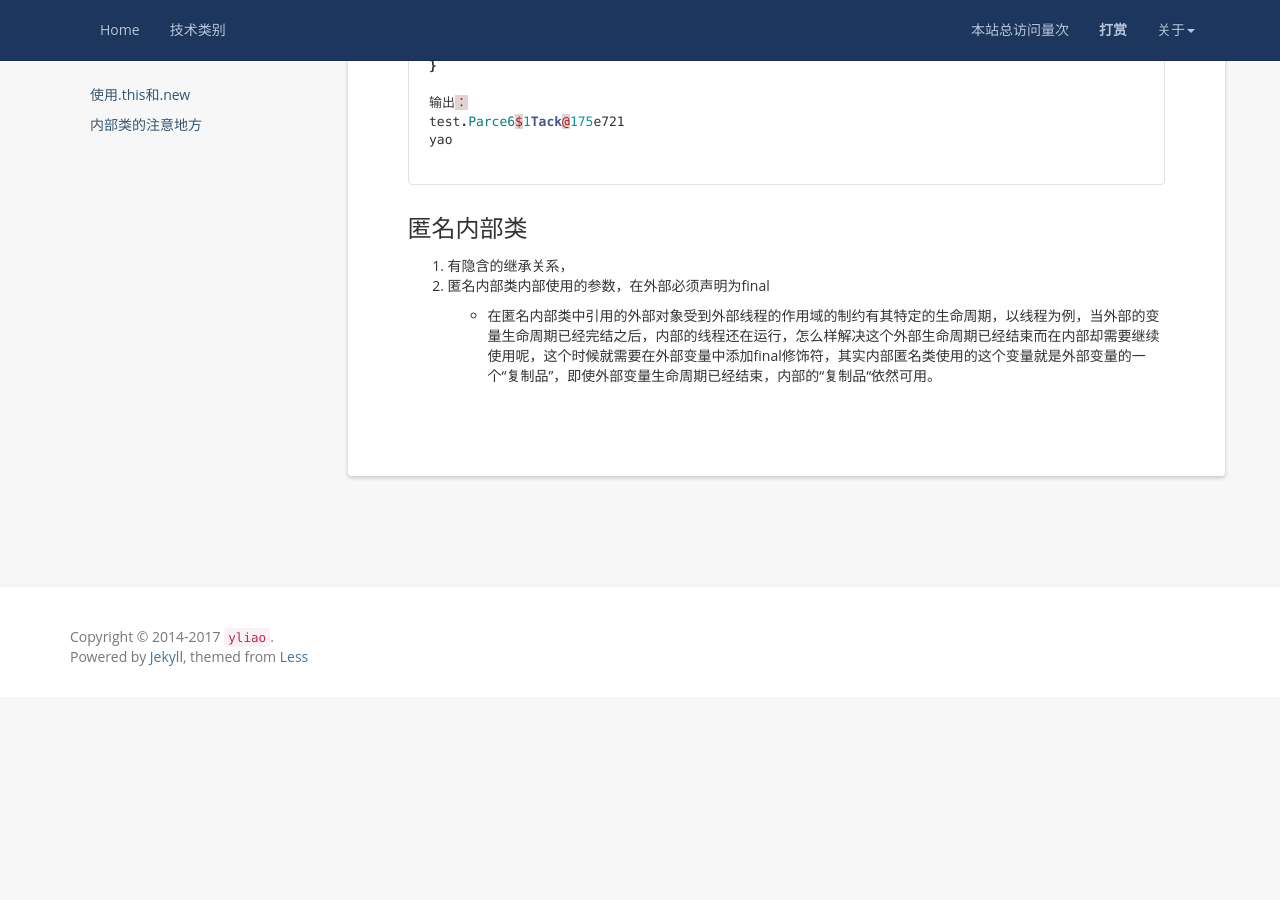
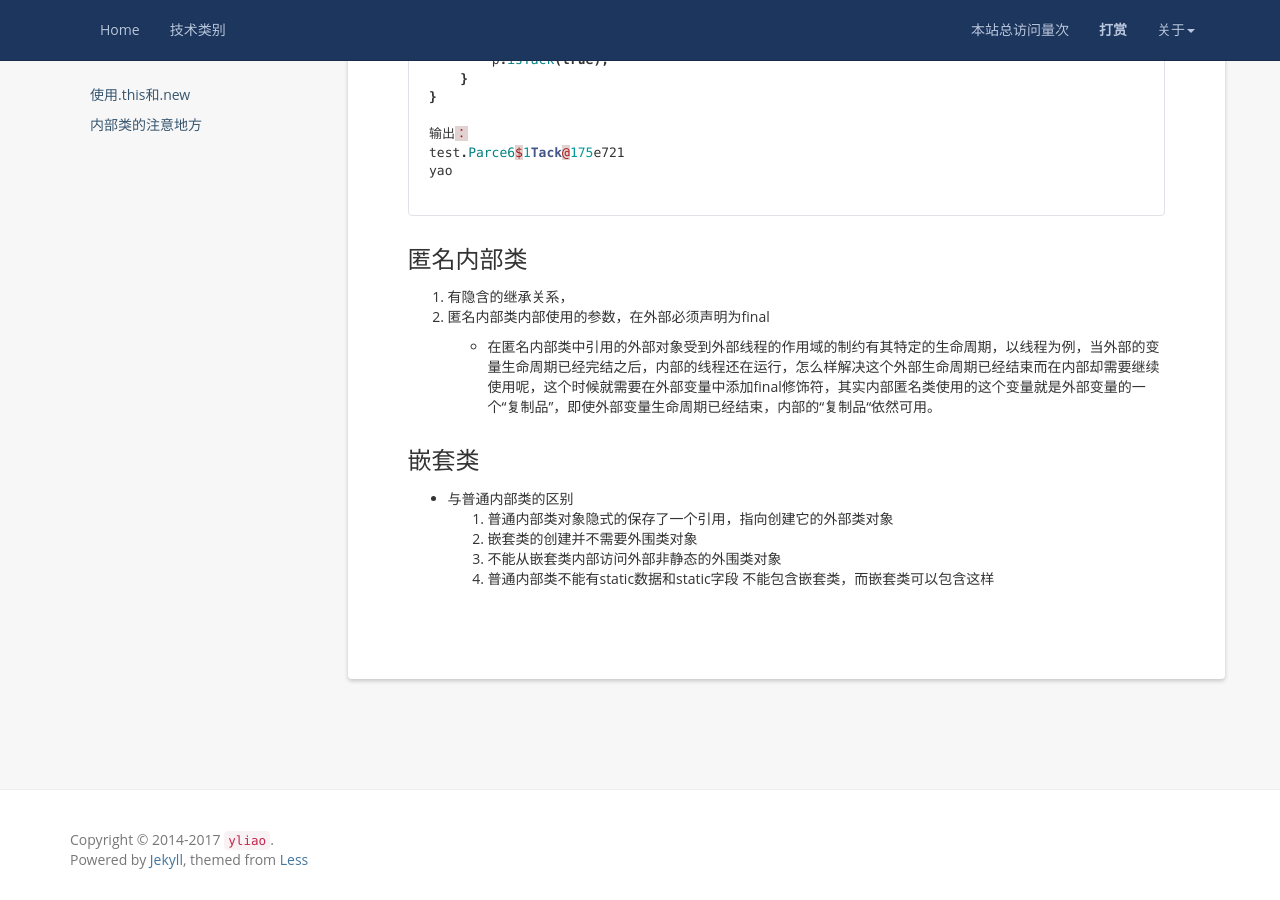
Before and after one commit to superlyao/blog, a Jekyll site: the page built from _posts/2017-8-2-java 内部类.md, in a window 1280 px wide and 900 px high, scrolled down 2095 px. Built offline with Jekyll 4.4.1, drawn with Linux system fonts in a browser that asks for light colours; nearby versions of some CDN libraries; a script that is not in the unit is left out; comment, search, counter and statistics services are not loaded; before the commit the page ends 2792 px from its top, so only the background shows below that.

Commit message:
add 嵌套类

````diff
--- a/_posts/2017-8-2-java 内部类.md
+++ b/_posts/2017-8-2-java 内部类.md
@@ -60,7 +60,9 @@ test.DotThis@6d8acf
 
 ### 内部类可以继承基类和实现接口
 隐藏实现细节
-### 在方法作用域内的内部类叫做局部内部类 ，`只有在方法内部才可以访问`，作用域只存在方法内部
+
+### 局部内部类
+> 在方法作用域内的内部类叫做局部内部类 ，`只有在方法内部才可以访问`，作用域只存在方法内部
 
 ```java
 package test;
@@ -110,3 +112,11 @@ yao
 2. 匿名内部类内部使用的参数，在外部必须声明为final
 
     - 在匿名内部类中引用的外部对象受到外部线程的作用域的制约有其特定的生命周期，以线程为例，当外部的变量生命周期已经完结之后，内部的线程还在运行，怎么样解决这个外部生命周期已经结束而在内部却需要继续使用呢，这个时候就需要在外部变量中添加final修饰符，其实内部匿名类使用的这个变量就是外部变量的一个“复制品”，即使外部变量生命周期已经结束，内部的“复制品“依然可用。
+
+### 嵌套类
+
+- 与普通内部类的区别
+1. 普通内部类对象隐式的保存了一个引用，指向创建它的外部类对象
+2. 嵌套类的创建并不需要外围类对象
+3. 不能从嵌套类内部访问外部非静态的外围类对象
+4. 普通内部类不能有static数据和static字段 不能包含嵌套类，而嵌套类可以包含这样
````
